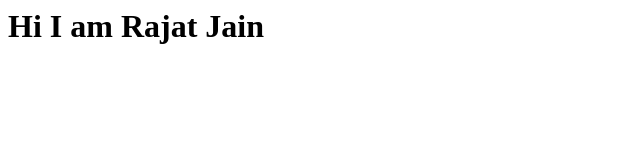
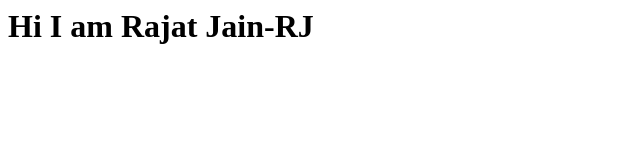
Before and after one commit to rajatjain427428/Report2, a plain HTML site: page index.html in a window 1280 px wide. Shown: the full height of the page, 0-640 px from the left. Drawn offline with Linux system fonts and the light colour scheme.

Commit message:
CHange in Index file

```diff
--- a/index.html
+++ b/index.html
@@ -1 +1 @@
-<H1>Hi I am Rajat Jain</H1>
+<H1>Hi I am Rajat Jain-RJ</H1>
```
